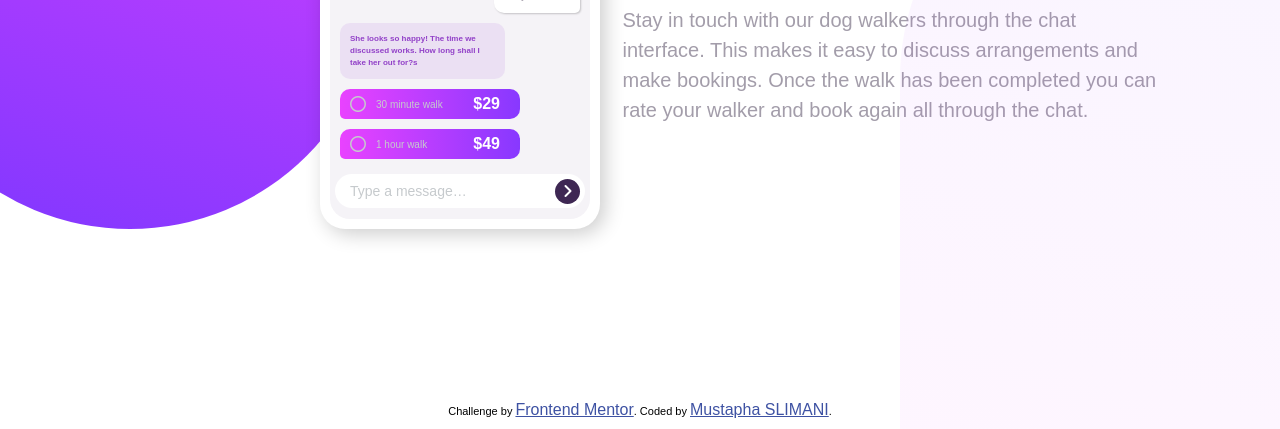
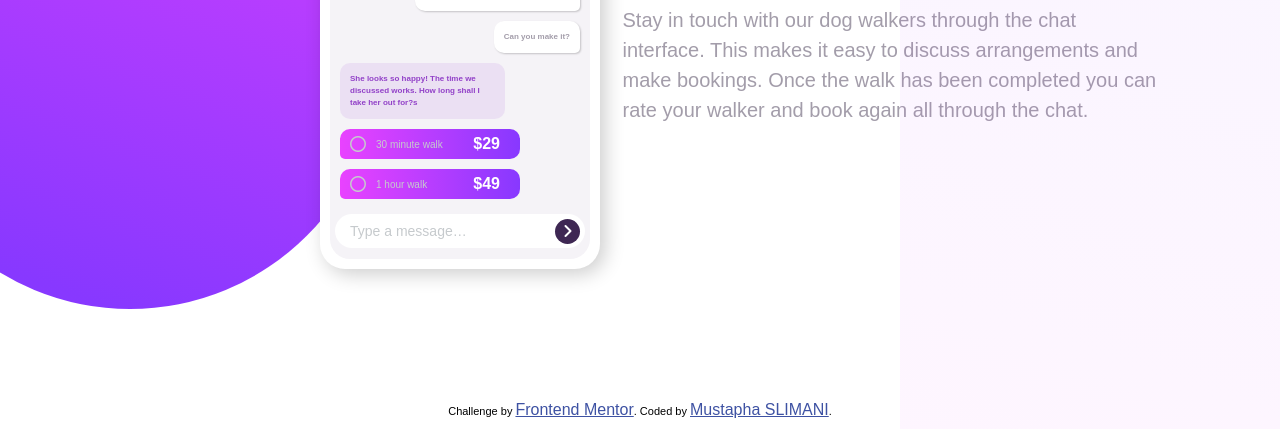
Before and after one commit to Slimani-CE/front-end-mentor-ch11, a plain HTML site: page index.html in a window 1280 px wide. Shown: the part 371-800 px from the top of the page. Drawn offline with Linux system fonts and the light colour scheme.

Commit message:
Change phone container position

```diff
--- a/style.css
+++ b/style.css
@@ -45,7 +45,7 @@ body {
 .illustration-obj {
     position: absolute;
     width: 500px;
-    height: 600px;
+    height: 680px;
     background-image: linear-gradient(200deg, var(--light-magenta), var(--light-violet) 90%);
     border-radius: 0 0 250px 250px;
 }
@@ -85,7 +85,7 @@ body {
     height: 560px;
     padding: 10px;
     background-color: var(--white);
-    top: 40px;
+    top: 80px;
     left: 320px;
     border-radius: 25px;
     box-shadow: 5px 5px 20px 0 rgba(0, 0, 0, 0.2);
```
